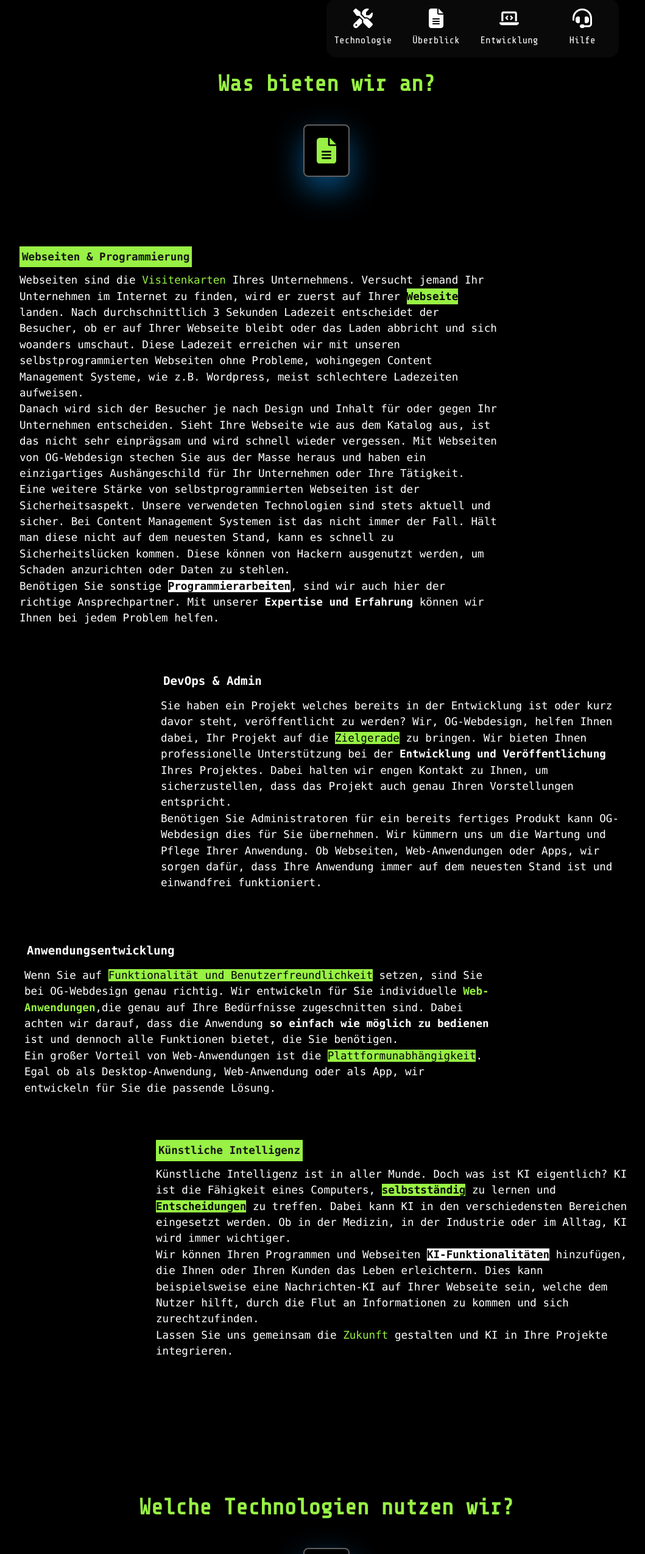
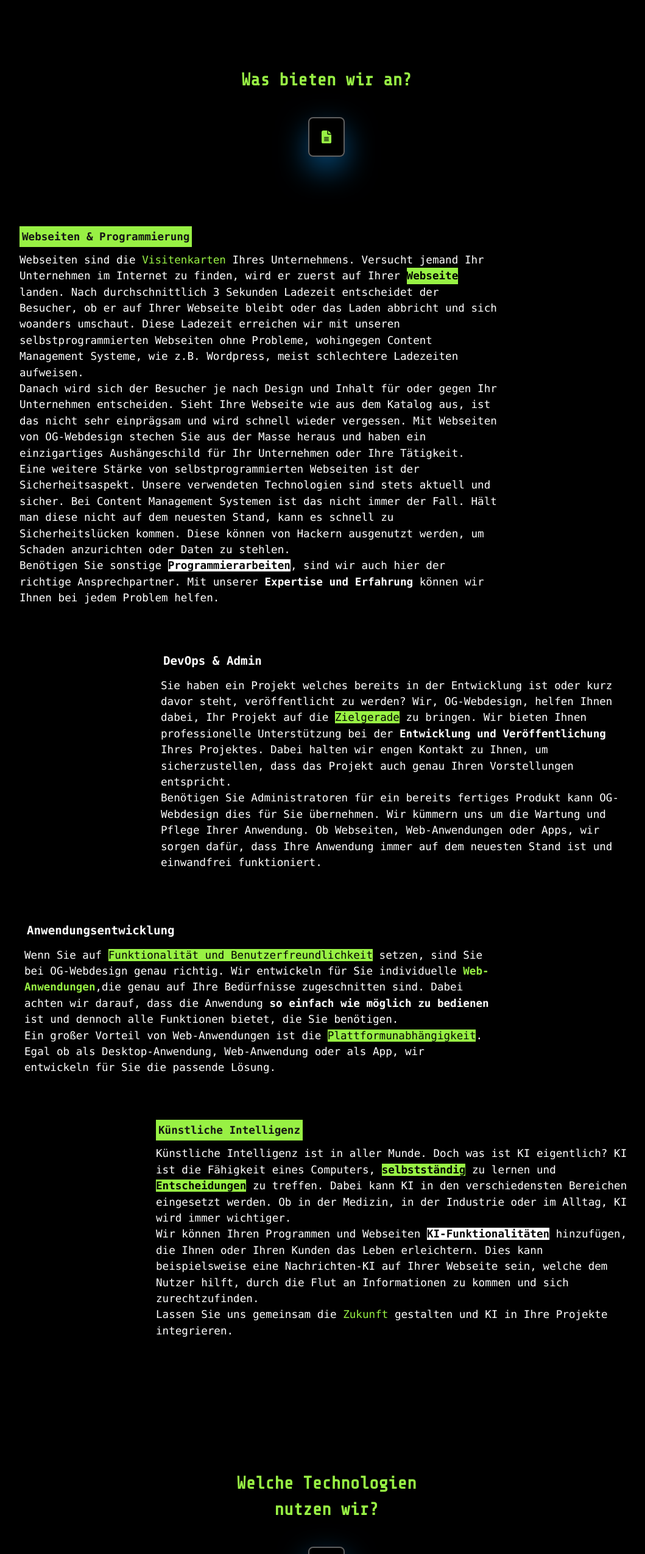
Before and after one commit to OGWebdesign/CompanyPage, a React (Vite) app: page / in a window 1280 px wide. Shown: the part 898-3446 px from the top of the page at 61% size, without its empty margins (104-1163 px from the left). Built offline with nearby package versions, Linux system fonts and the light colour scheme.

Commit message:
full responsiveStart

```diff
--- a/src/components/StartSite/index.tsx
+++ b/src/components/StartSite/index.tsx
@@ -21,7 +21,7 @@ export const StartSite = (props: {
 
         <div className="w-full h-screen z-50  flex flex-col items-center">
 
-          <div className="w-3/4 mt-[23rem] desktop:mt-[10%] mobile:mt-[10%]">
+          <div className="w-3/4 mobile:w-full mt-[23rem] desktop:mt-[10%] mobile:mt-[10%]">
             <Heading headstyle="text-slate-200" heading="Discover the power of modern web and software development" />
             <TextAndButton children={props.TextAndButtonbt}
 
@@ -29,7 +29,7 @@ export const StartSite = (props: {
               reference="/contact"
             />
           </div>
-          <div className="w-3/4 h-[30rem] flex justify-end items-center">
+          <div className="w-3/4 mobile:w-[95%] h-[30rem] flex justify-end items-center">
             <div className="w-[30rem] duration-300 h-[6rem] desktop-l:mr-[10rem] desktop-l:mt-[15rem] desktop-xxl:mr-[20rem] desktop-xxl:mt-[20rem] backdrop-blur-lg rounded-2xl bg-[#6b6b6b15] flex">
 
               <Link className="group hover:shadow-xl w-1/4 h-full duration-300 hover:bg-[#98f144c0] flex justify-center hover:scale-110 group items-center rounded-l-2xl flex-col" to="tech" spy={true} smooth={true} offset={-70} duration={500}>
@@ -64,12 +64,12 @@ export const StartSite = (props: {
         {/* WrapperLayout */}
         <div className="w-full flex flex-col  justify-center items-center mt-[10%]">
           <Element name="services" />
-          <span className="text-[2.3rem] font-sharemono font-bold text-[#98f144] mb-[3%] text-center">
+          <span className="text-[2.3rem] mobile:text-[1.8rem] font-sharemono font-bold text-[#98f144] mb-[3%] text-center">
             Was bieten wir an?
           </span>
 
           <div className="border-2 border-[#606060] shadow-[0_20px_50px_rgba(8,_112,_184,_0.7)] rounded-lg p-5 mb-[7%]">
-            <Paper className="w-[2rem] fill-[#98f144]" />
+            <Paper className="w-[2rem] mobile:w-[1rem] fill-[#98f144]" />
           </div>
 
           <div className="laptop:w-[65%] desktop-xl:w-[40%] p-3 flex flex-col justify-center items-center mb-[5%]">
@@ -196,34 +196,34 @@ export const StartSite = (props: {
 
         <div className="flex flex-col justify-center items-center mt-[10%]">
           <Element name="tech" />
-          <span className="text-[2.3rem] font-sharemono font-bold text-[#98f144] mb-[3%] text-center">
-            Welche Technologien nutzen wir?
+          <span className="text-[2.3rem] mobile:text-[1.8rem] font-sharemono font-bold text-[#98f144] mb-[3%] text-center">
+            Welche Technologien <br></br> nutzen wir?
           </span>
 
           <div className="border-2 border-[#606060] shadow-[0_20px_50px_rgba(8,_112,_184,_0.7)] rounded-lg p-5">
-            <Screw className="w-[2rem] fill-[#98f144]" />
+            <Screw className="w-[2rem] mobile:w-[1rem] fill-[#98f144]" />
           </div>
 
-          <p className="text-white font-sharemono w-[65%] mt-[5%] mb-[2%] text-[1.2rem] text-left">
+          <p className="text-white font-sharemono w-[65%] mobile:w-[90%] mt-[5%] mb-[2%] text-[1.2rem] text-left">
             Beim erstellen von Webseiten haben wir uns bewusst gegen ein Content Management System wie Wordpress oder Typo3 entschieden,
             denn wir wollen Webseiten erstellen, die sich von den Konkurenzwebseiten unserer Klienten unterscheiden.
             In Wordpress dagegen werden oftmals auf Plugins und Themes zurückgegriffen. Dies sind keine guten Grundlagen für ein digitales, hoch individuelles Aushängeschild eines Unternehmens.
 
           </p>
 
-          <p className="text-white font-sharemono w-[65%] my-[2%] text-[1.2rem] text-left">
+          <p className="text-white font-sharemono w-[65%] mobile:w-[90%]  my-[2%] text-[1.2rem] text-left">
             Ebenso die langen Ladezeiten, die bei Wordpress durch das veraltete PHP Konstrukt kaum zu verhindern sind.
             Zumal machen die ganzen Plugins eine Wartung an solchen Webseiten sehr schwierig durch die hohen Anzahlen an Seiteneffekten.
           </p>
 
-          <p className="text-white font-sharemono w-[65%] my-[2%] text-[1.2rem] text-left">
+          <p className="text-white font-sharemono w-[65%] mobile:w-[90%]  my-[2%] text-[1.2rem] text-left">
             Außerdem sind bei Wordpress Webseiten selten echte Experten am Werk.
             Man benötigt keine Programmierkenntnisse für ein Content Management System und somit auch keine Programmierer.
             In der Regel sind es Leihen, die sich Wordpress autodidaktisch beigebracht haben und selten ein tiefes Verständnis für Webtechnologien und Sicherheitskonzepte beherschen.
             Diese Eigenschafte bilden keine gute Grundlage für die Erstellung Ihrer Webseite.
           </p>
 
-          <p className="text-white font-sharemono w-[65%] my-[2%] text-[1.2rem] text-left">
+          <p className="text-white font-sharemono w-[65%] mobile:w-[90%]  my-[2%] text-[1.2rem] text-left">
             Deswegen haben wir uns bei OG Webdesign dazu entschieden, Webseiten mit den gleichen Technologien wie Facebook und Instagram zu produzieren.  Wir haben einen sehr hohen Anspruch wenn es um die Sicherheit eines Systems geht. Gerade deswegen verfolgen wir den Ansatz, eigenen Code zu schreiben und die volle Kontrolle über das Projekt zu haben.
           </p>
           <div className="w-3/4 mt-10">
```
